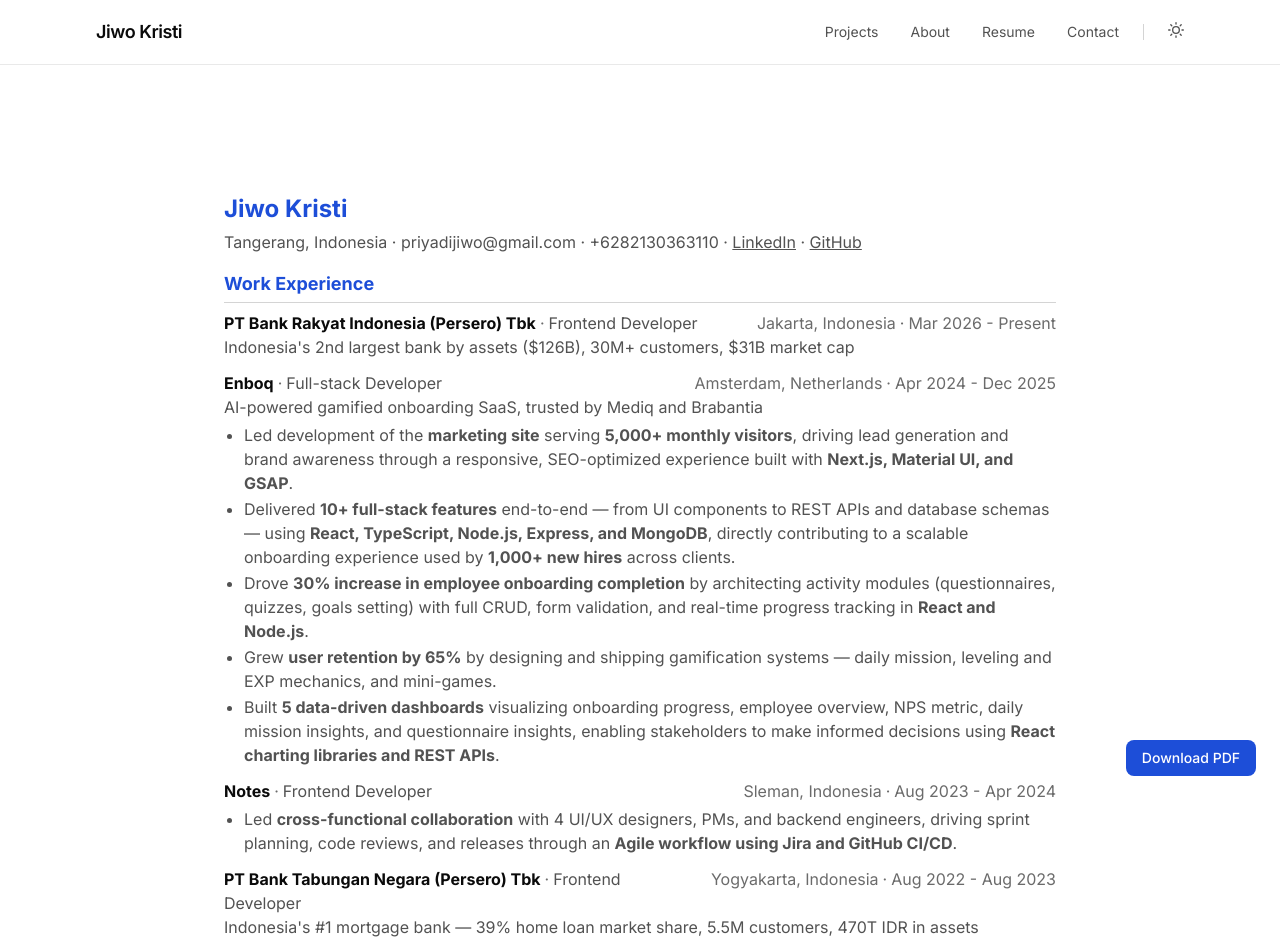
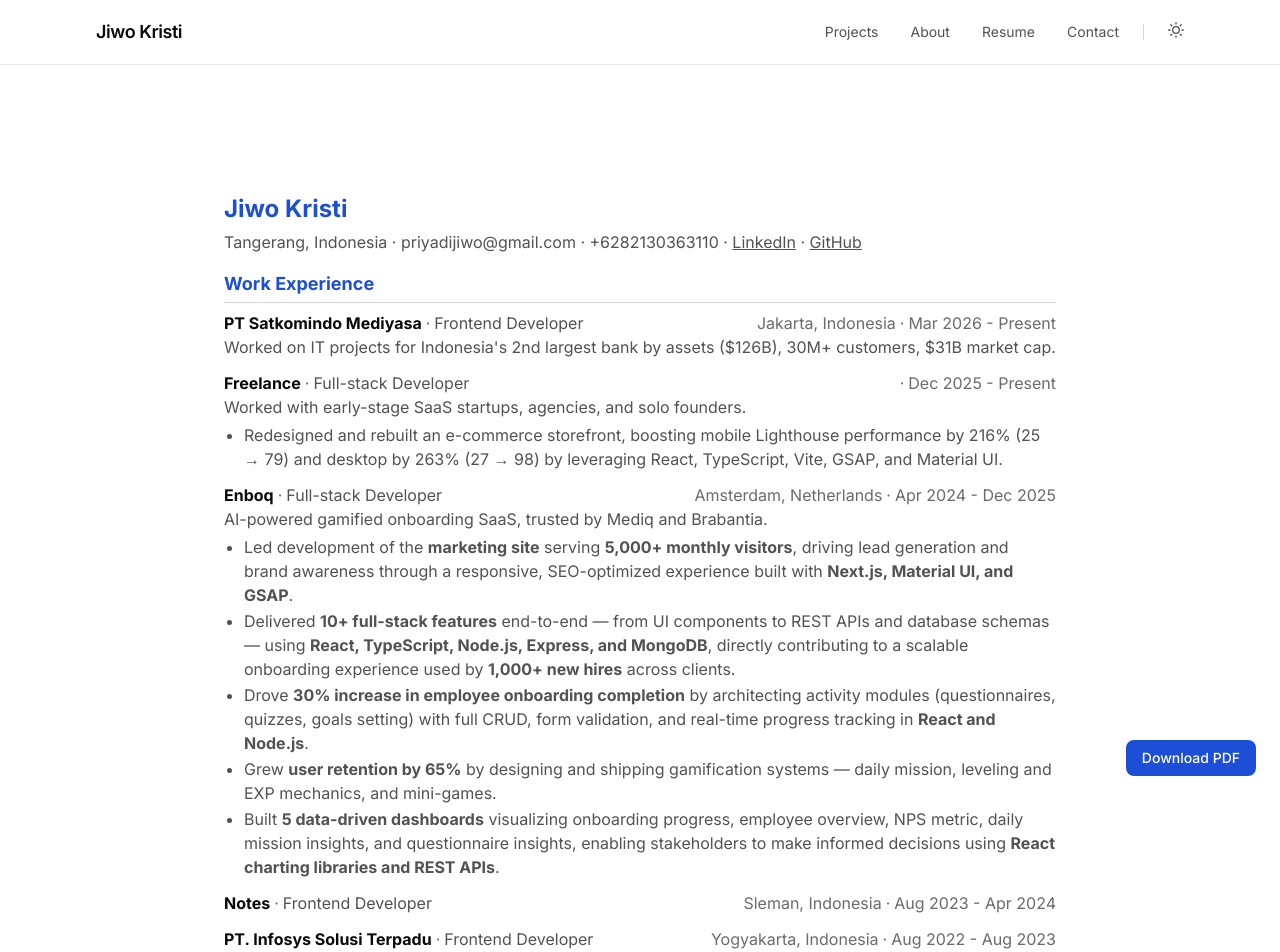
Before and after one commit to jiwokristi/portfolio, a Next.js app: page /resume in a window 1280 px wide. Shown: the top 952 px of the page. Built offline with nearby package versions, Linux system fonts and the light colour scheme.

Commit message:
fix: update resume work experience with correct company names
Replace direct bank employer names with the actual contracting companies
(PT Satkomindo Mediyasa, PT. Infosys Solusi Terpadu) and adjust context.

Co-Authored-By: Claude Opus 4.6 <noreply@anthropic.com>

```diff
--- a/src/data/resume.ts
+++ b/src/data/resume.ts
@@ -45,13 +45,25 @@ export const summary =
 
 export const experience: Experience[] = [
   {
-    company: 'PT Bank Rakyat Indonesia (Persero) Tbk',
+    company: 'PT Satkomindo Mediyasa',
     location: 'Jakarta, Indonesia',
     role: 'Frontend Developer',
     period: 'Mar 2026 - Present',
     // Indonesia's 2nd largest bank by assets ($126B), serving ~30 million retail customers through 8,600+ branches. State-owned, MSME-focused, $31B market cap, 82,000+ employees.
-    context: "Indonesia's 2nd largest bank by assets ($126B), 30M+ customers, $31B market cap",
+    context:
+      "Worked on IT projects for Indonesia's 2nd largest bank by assets ($126B), 30M+ customers, $31B market cap.",
     highlights: [],
+  },
+  {
+    company: 'Freelance',
+    location: '',
+    role: 'Full-stack Developer',
+    period: 'Dec 2025 - Present',
+    // Indonesia's 2nd largest bank by assets ($126B), serving ~30 million retail customers through 8,600+ branches. State-owned, MSME-focused, $31B market cap, 82,000+ employees.
+    context: 'Worked with early-stage SaaS startups, agencies, and solo founders.',
+    highlights: [
+      'Redesigned and rebuilt an e-commerce storefront, boosting mobile Lighthouse performance by 216% (25 → 79) and desktop by 263% (27 → 98) by leveraging React, TypeScript, Vite, GSAP, and Material UI.',
+    ],
   },
   {
     company: 'Enboq',
@@ -59,7 +71,7 @@ export const experience: Experience[] = [
     role: 'Full-stack Developer',
     period: 'Apr 2024 - Dec 2025',
     //  Mediq is a healthcare services company with 2,500+ employees across 13 European countries. Brabantia is a well-known Dutch home goods brand (founded 1919).
-    context: 'AI-powered gamified onboarding SaaS, trusted by Mediq and Brabantia',
+    context: 'AI-powered gamified onboarding SaaS, trusted by Mediq and Brabantia.',
     highlights: [
       'Led development of the **marketing site** serving **5,000+ monthly visitors**, driving lead generation and brand awareness through a responsive, SEO-optimized experience built with **Next.js, Material UI, and GSAP**.',
       'Delivered **10+ full-stack features** end-to-end — from UI components to REST APIs and database schemas — using **React, TypeScript, Node.js, Express, and MongoDB**, directly contributing to a scalable onboarding experience used by **1,000+ new hires** across clients.',
@@ -73,17 +85,16 @@ export const experience: Experience[] = [
     location: 'Sleman, Indonesia',
     role: 'Frontend Developer',
     period: 'Aug 2023 - Apr 2024',
-    highlights: [
-      'Led **cross-functional collaboration** with 4 UI/UX designers, PMs, and backend engineers, driving sprint planning, code reviews, and releases through an **Agile workflow using Jira and GitHub CI/CD**.',
-    ],
+    highlights: [],
   },
   {
-    company: 'PT Bank Tabungan Negara (Persero) Tbk',
+    company: 'PT. Infosys Solusi Terpadu',
     location: 'Yogyakarta, Indonesia',
     role: 'Frontend Developer',
     period: 'Aug 2022 - Aug 2023',
     // Indonesia's #1 mortgage bank — 39% market share in home ownership loans, 83% in subsidized segment, 5.5M customers, 470T IDR in assets.
-    context: "Indonesia's #1 mortgage bank — 39% home loan market share, 5.5M customers, 470T IDR in assets",
+    context:
+      "Worked on IT projects for PT Bank Tabungan Negara (Persero) Tbk, Indonesia's #1 mortgage bank — 39% home loan market share, 5.5M customers, 470T IDR in assets.",
     highlights: [],
   },
 ];
```
